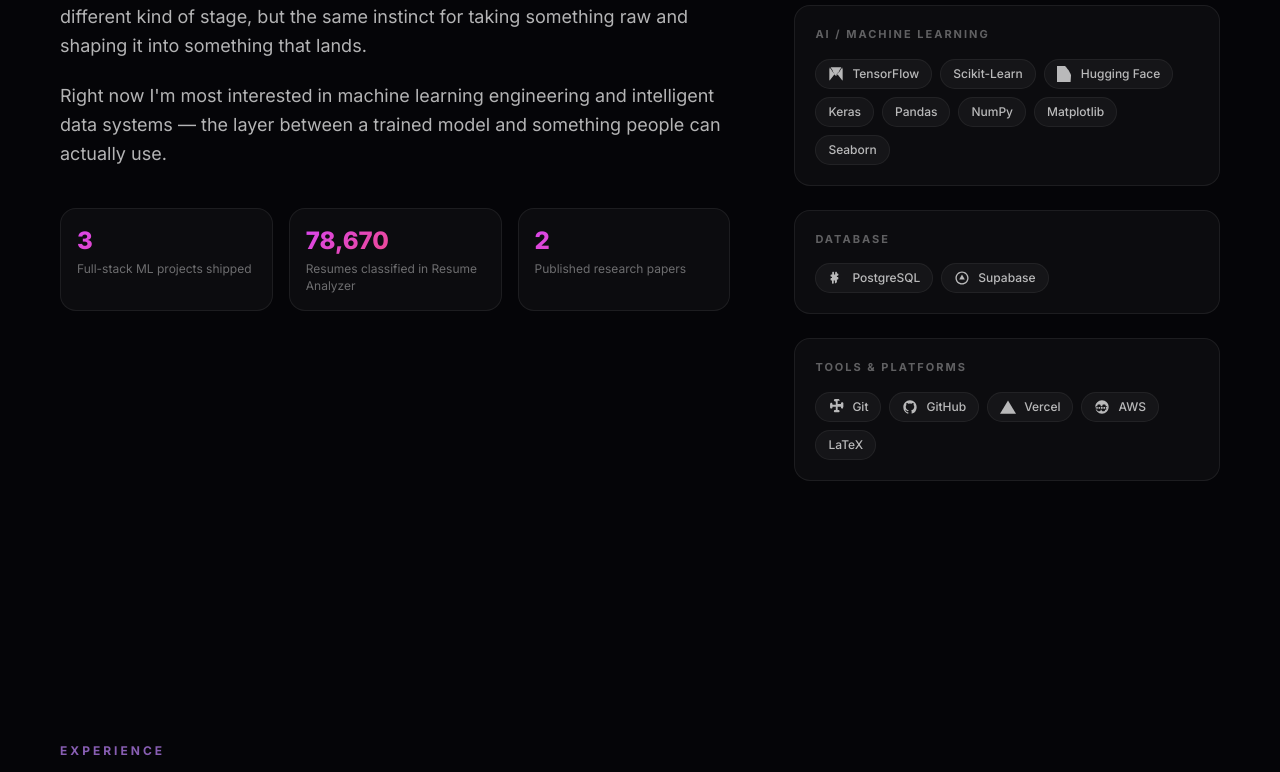
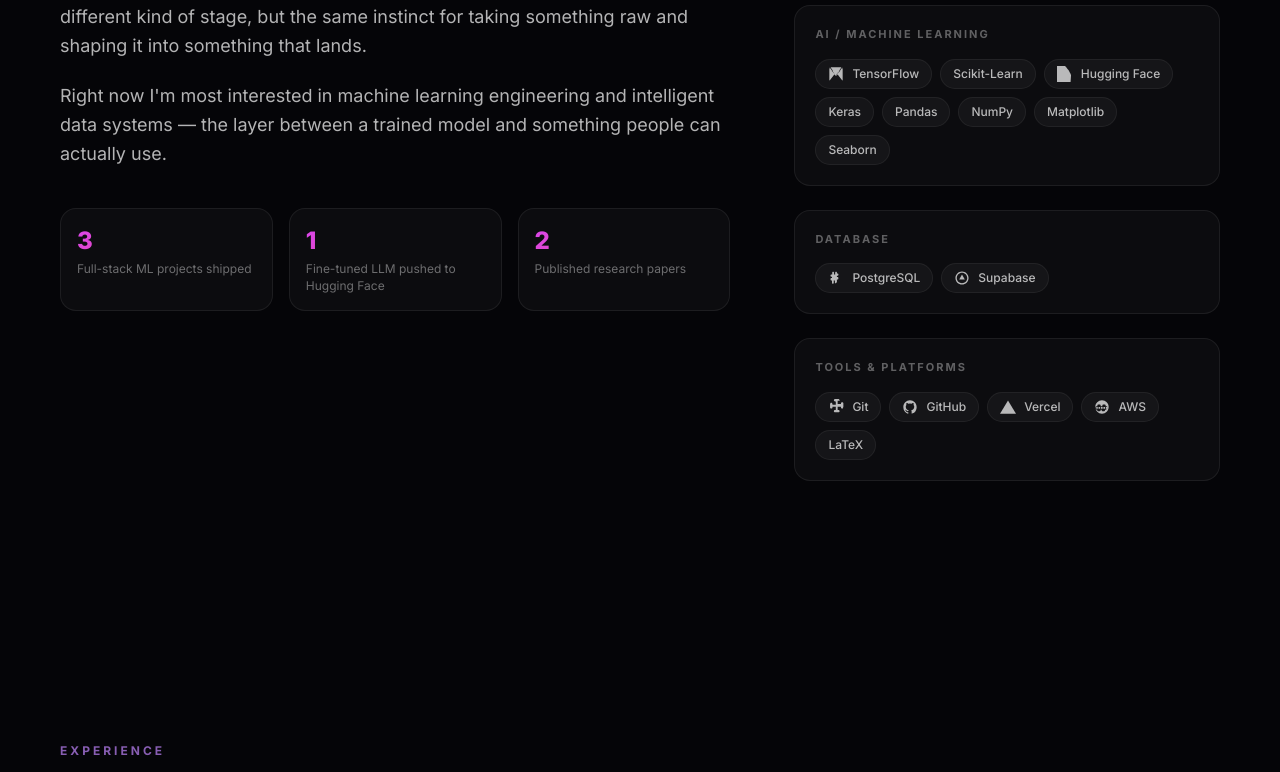
Before and after one commit to upendra-sin1100/Portfolio, a React (Vite) app: page / in a window 1280 px wide. Shown: the part 1318-2090 px from the top of the page. Built offline with nearby package versions, Linux system fonts and the light colour scheme.

Commit message:
Fix cards

```diff
--- a/src/components/About.jsx
+++ b/src/components/About.jsx
@@ -68,7 +68,7 @@ const SKILLS = [
 
 const STATS = [
   { value: '3', label: 'Full-stack ML projects shipped' },
-  { value: '78,670', label: 'Resumes classified in Resume Analyzer' },
+  { value: '1', label: 'Fine-tuned LLM pushed to Hugging Face' },
   { value: '2', label: 'Published research papers' },
 ]
 
```
